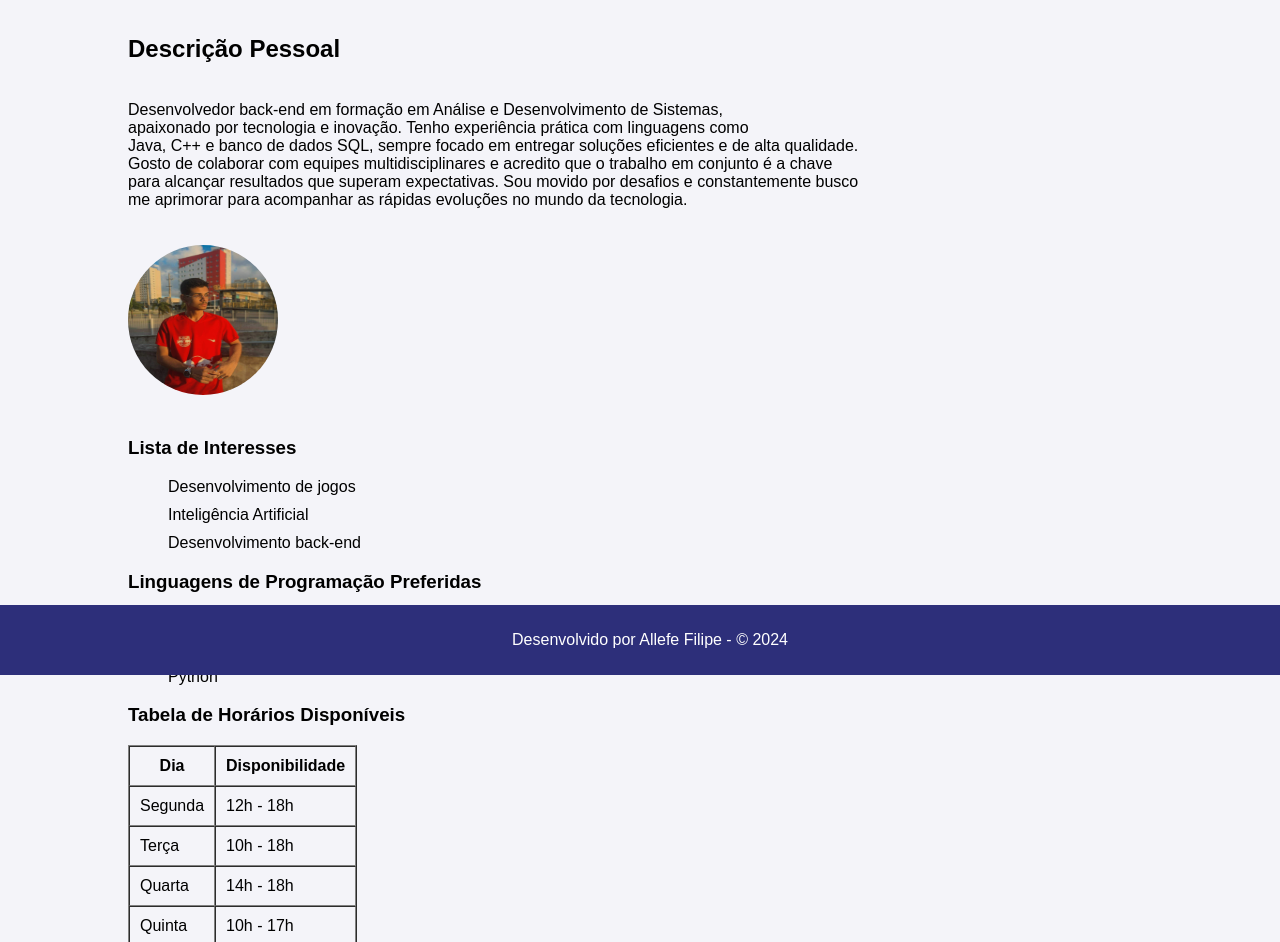
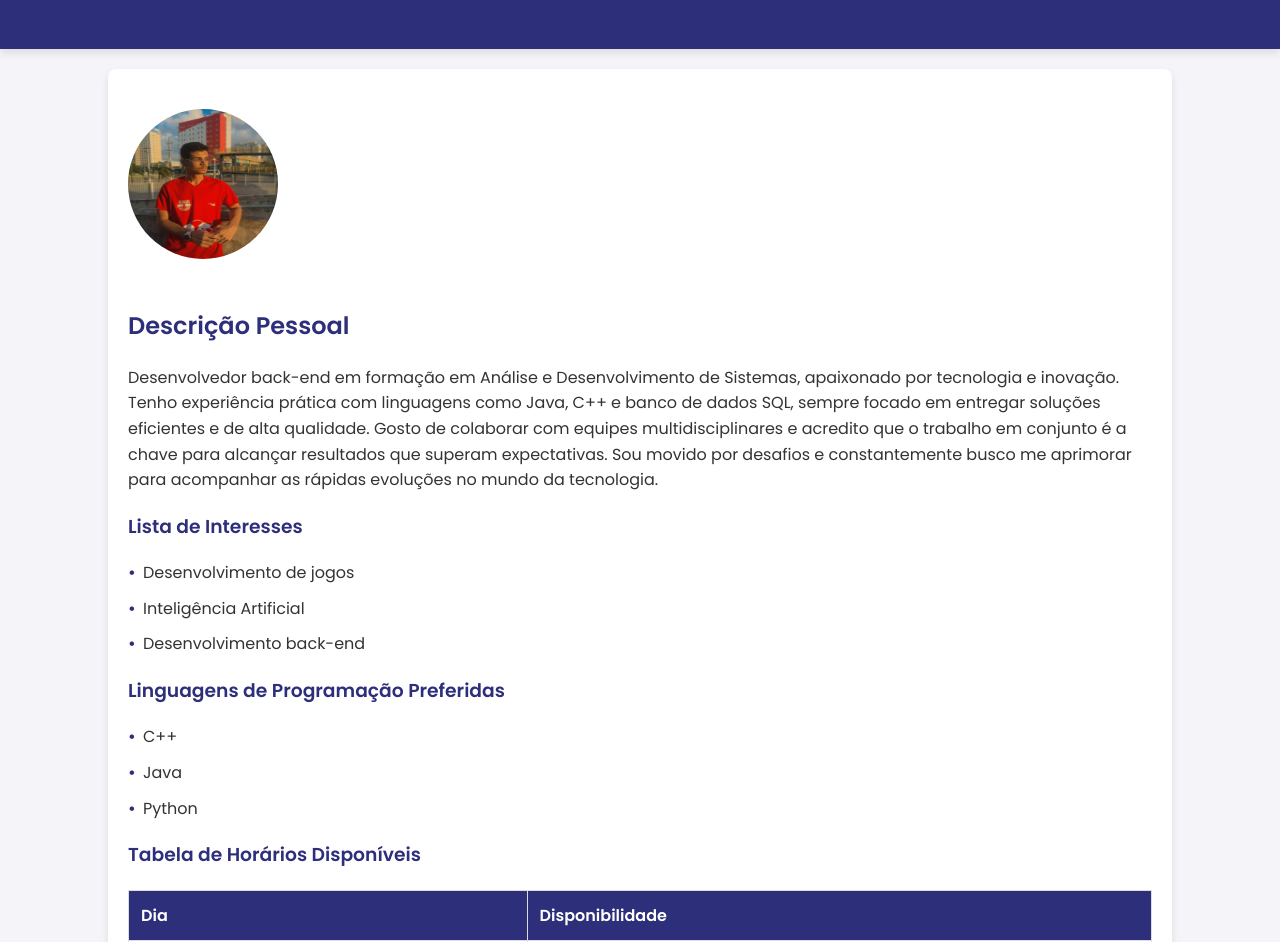
Before and after one commit to allefe1/Programa-oWeb, a plain HTML site: page Curriculo/index.html in a window 1280 px wide. Shown: the part 125-1067 px from the top of the page. Drawn offline with Linux system fonts and the light colour scheme.

Commit message:
primeiro commit

```diff
--- /dev/null
+++ b/Curriculo/estilo.css
@@ -0,0 +1,135 @@
+/* Importando uma fonte do Google Fonts */
+@import url('https://fonts.googleapis.com/css2?family=Poppins:wght@300;400;600&display=swap');
+
+body {
+    font-family: 'Poppins', sans-serif;
+    margin: 0;
+    padding: 0;
+    background-color: #f4f4f9;
+    color: #333;
+    line-height: 1.6;
+}
+
+/* Estilo do cabeçalho */
+header {
+    background-color: #2d2f7a;
+    color: white;
+    padding: 40px;
+    text-align: center;
+    box-shadow: 0 4px 8px rgba(0, 0, 0, 0.1);
+}
+
+/* Container principal */
+.container {
+    width: 80%;
+    max-width: 1200px;
+    margin: 20px auto;
+    padding: 20px;
+    background-color: white;
+    border-radius: 8px;
+    box-shadow: 0 4px 8px rgba(0, 0, 0, 0.1);
+}
+
+/* Estilo das imagens */
+img {
+    width: 150px;
+    height: 150px;
+    border-radius: 50%;
+    margin: 20px 0;
+    transition: transform 0.3s ease;
+}
+
+img:hover {
+    transform: scale(1.1);
+}
+
+/* Estilo dos títulos */
+h2, h3 {
+    color: #2d2f7a;
+}
+
+/* Listas */
+ul {
+    list-style-type: none;
+    padding: 0;
+}
+
+ul li {
+    margin-bottom: 10px;
+    padding-left: 15px;
+    position: relative;
+}
+
+ul li::before {
+    content: '•';
+    color: #2d2f7a;
+    font-weight: bold;
+    position: absolute;
+    left: 0;
+}
+
+/* Estilo da tabela */
+table {
+    width: 100%;
+    border-collapse: collapse;
+    margin: 20px 0;
+    border: 1px solid #ddd;
+}
+
+table th, table td {
+    padding: 12px;
+    text-align: left;
+    border-bottom: 1px solid #ddd;
+}
+
+table th {
+    background-color: #2d2f7a;
+    color: white;
+}
+
+table tr:hover {
+    background-color: #f4f4f9;
+}
+
+/* Links */
+a {
+    color: #2d2f7a;
+    text-decoration: none;
+    transition: color 0.3s ease;
+}
+
+a:hover {
+    color: #5659ff;
+}
+
+/* Estilo do rodapé */
+footer {
+    background-color: #2d2f7a;
+    color: white;
+    text-align: center;
+    padding: 15px;
+    margin-top: 20px;
+    box-shadow: 0 -4px 8px rgba(0, 0, 0, 0.1);
+}
+
+/* Mapa */
+iframe {
+    width: 100%;
+    height: 450px;
+    border: 0;
+    margin-top: 20px;
+    border-radius: 8px;
+    box-shadow: 0 4px 8px rgba(0, 0, 0, 0.1);
+}
+
+/* Responsividade */
+@media (max-width: 768px) {
+    .container {
+        width: 95%;
+    }
+
+    img {
+        width: 120px;
+        height: 120px;
+    }
+}
--- a/Curriculo/index.html
+++ b/Curriculo/index.html
@@ -5,55 +5,7 @@
     <meta charset="UTF-8">
     <meta name="viewport" content="width=device-width, initial-scale=1.0">
     <title>Currículo de Allefe</title>
-    <style>
-        body {
-            font-family: Arial, sans-serif;
-            margin: 0;
-            padding: 0;
-            background-color: #f4f4f9;
-        }
-
-        header {
-            background-color: #2d2f7a;
-            color: white;
-            padding: 20px;
-            text-align: center;
-        }
-
-        section {
-            padding: 20px;
-        }
-
-        .container {
-            width: 80%;
-            margin: 0 auto;
-        }
-
-        img {
-            width: 150px;
-            height: 150px;
-            border-radius: 50%;
-            margin: 20px 0;
-        }
-
-        ul {
-            list-style-type: none;
-        }
-
-        ul li {
-            margin-bottom: 10px;
-        }
-
-        footer {
-            background-color: #2d2f7a;
-            color: white;
-            text-align: center;
-            padding: 10px;
-            position: fixed;
-            width: 100%;
-            bottom: 0;
-        }
-    </style>
+    <link rel="stylesheet" href="estilo.css">
 </head>
 
 <body>
@@ -65,11 +17,11 @@
 
     <!-- Descrição Pessoal -->
     <section class="container">
+        <!-- Foto -->
+        <img src="foto.jpg" alt="Foto de Allefe Filipe">
+
         <h2>Descrição Pessoal</h2>
-        <br>Desenvolvedor back-end em formação em Análise e Desenvolvimento de Sistemas, <br> apaixonado por tecnologia e inovação. Tenho experiência prática com linguagens como <br> Java, C++ e banco de dados SQL, sempre focado em entregar soluções eficientes e de alta qualidade. <br> Gosto de colaborar com equipes multidisciplinares e acredito que o trabalho em conjunto é a chave <br> para alcançar resultados que superam expectativas. Sou movido por desafios e constantemente busco <br> me aprimorar para acompanhar as rápidas evoluções no mundo da tecnologia.</p>
-
-        <!-- Foto -->
-        <img src="foto.jpg" alt="Foto de [Seu Nome]">
+        <p>Desenvolvedor back-end em formação em Análise e Desenvolvimento de Sistemas, apaixonado por tecnologia e inovação. Tenho experiência prática com linguagens como Java, C++ e banco de dados SQL, sempre focado em entregar soluções eficientes e de alta qualidade. Gosto de colaborar com equipes multidisciplinares e acredito que o trabalho em conjunto é a chave para alcançar resultados que superam expectativas. Sou movido por desafios e constantemente busco me aprimorar para acompanhar as rápidas evoluções no mundo da tecnologia.</p>
 
         <!-- Lista de interesses e preferências por linguagem de programação -->
         <h3>Lista de Interesses</h3>
```
